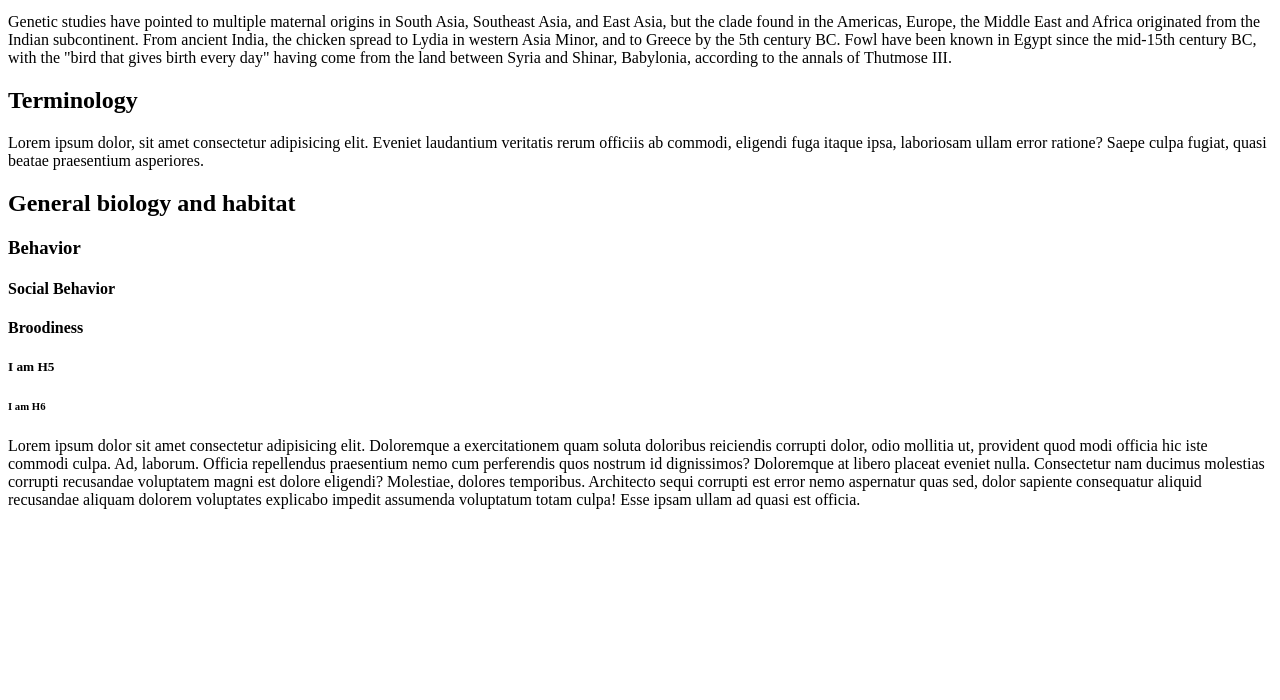
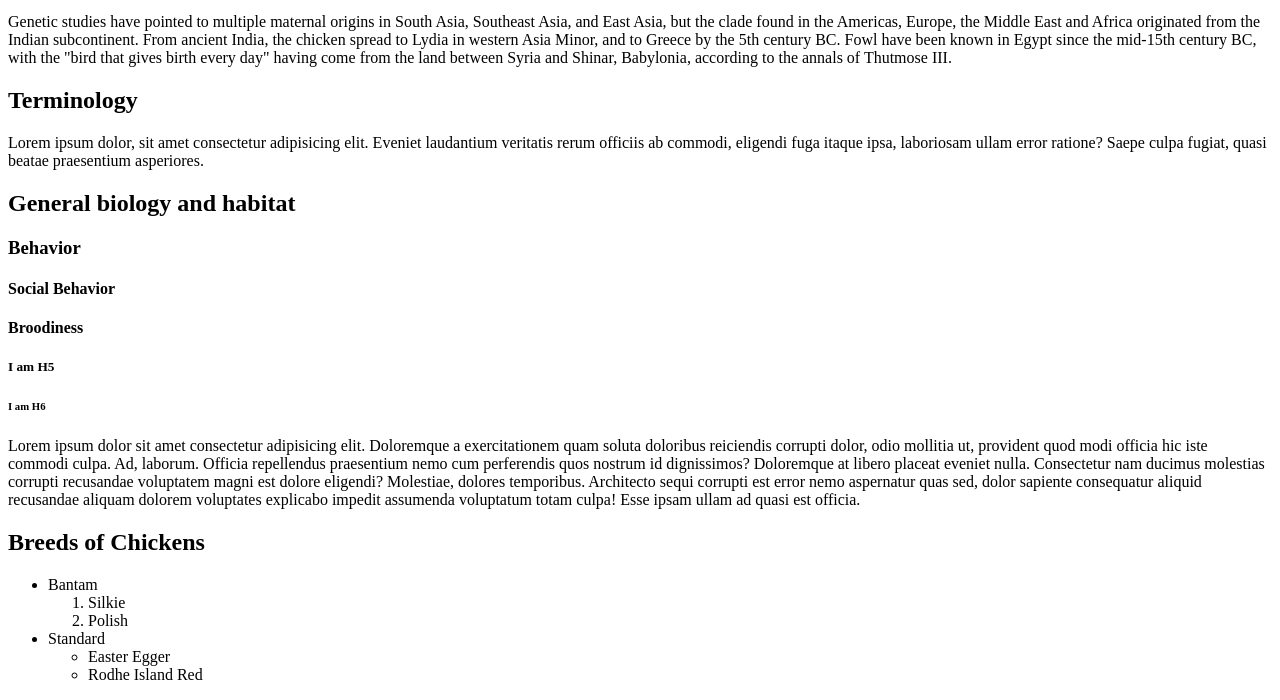
Before and after one commit to Matheusifz/TheWebDeveloperBootcamp2022, a plain HTML site: page 03 HTML_ The Essentials/020-Our_First_HTML_Page/chickens.html in a window 1280 px wide. Shown: the part 119-819 px from the top of the page. Drawn offline with Linux system fonts and the light colour scheme.

Commit message:
feat: video 27 List Elements

```diff
--- a/03 HTML_ The Essentials/020-Our_First_HTML_Page/chickens.html
+++ b/03 HTML_ The Essentials/020-Our_First_HTML_Page/chickens.html
@@ -51,5 +51,22 @@
       recusandae aliquam dolorem voluptates explicabo impedit assumenda
       voluptatum totam culpa! Esse ipsam ullam ad quasi est officia.
     </p>
+    <h2>Breeds of Chickens</h2>
+    <ul>
+      <li>
+        Bantam
+        <ol>
+          <li>Silkie</li>
+          <li>Polish</li>
+        </ol>
+      </li>
+      <li>
+        Standard
+        <ul>
+          <li>Easter Egger</li>
+          <li>Rodhe Island Red</li>
+        </ul>
+      </li>
+    </ul>
   </body>
 </html>
```
